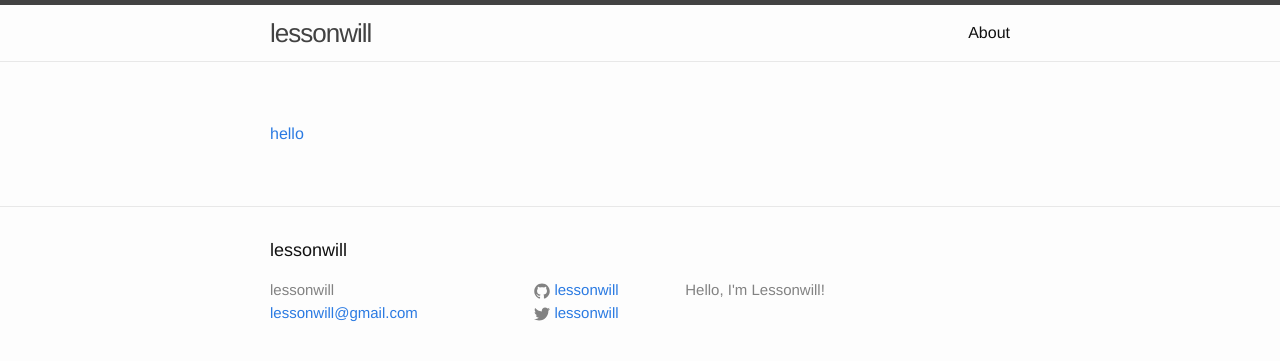
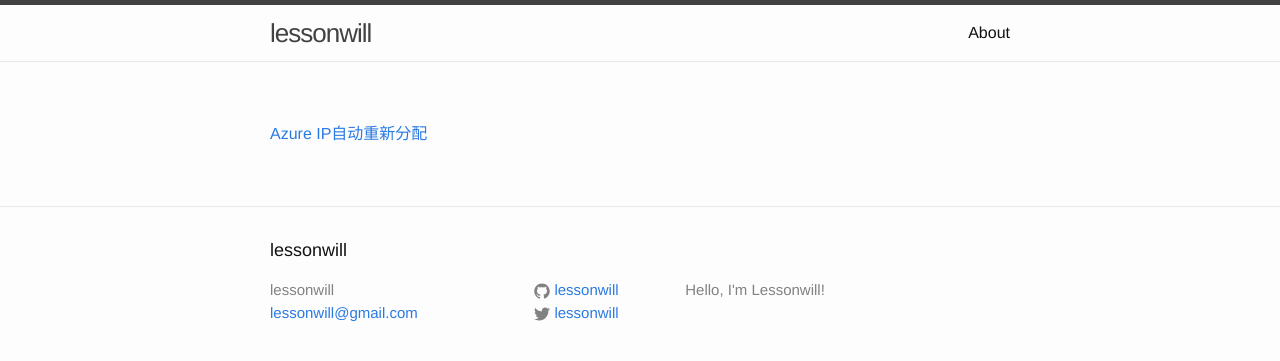
Before and after one commit to lessonwill/lessonwill.github.io, a Jekyll site: the page built from index.md, in a window 1280 px wide. Shown: the top 361 px of the page. Built offline with Jekyll 4.4.1, drawn with Linux system fonts in a browser that asks for light colours; our own code applies the rules of GitHub Pages for plain Markdown files.

Commit message:
Update index.md

```diff
--- a/index.md
+++ b/index.md
@@ -1 +1 @@
-[hello](/2023/12/11/hello.html)
+[Azure IP自动重新分配](/2023/12/12/azure.html)
```
